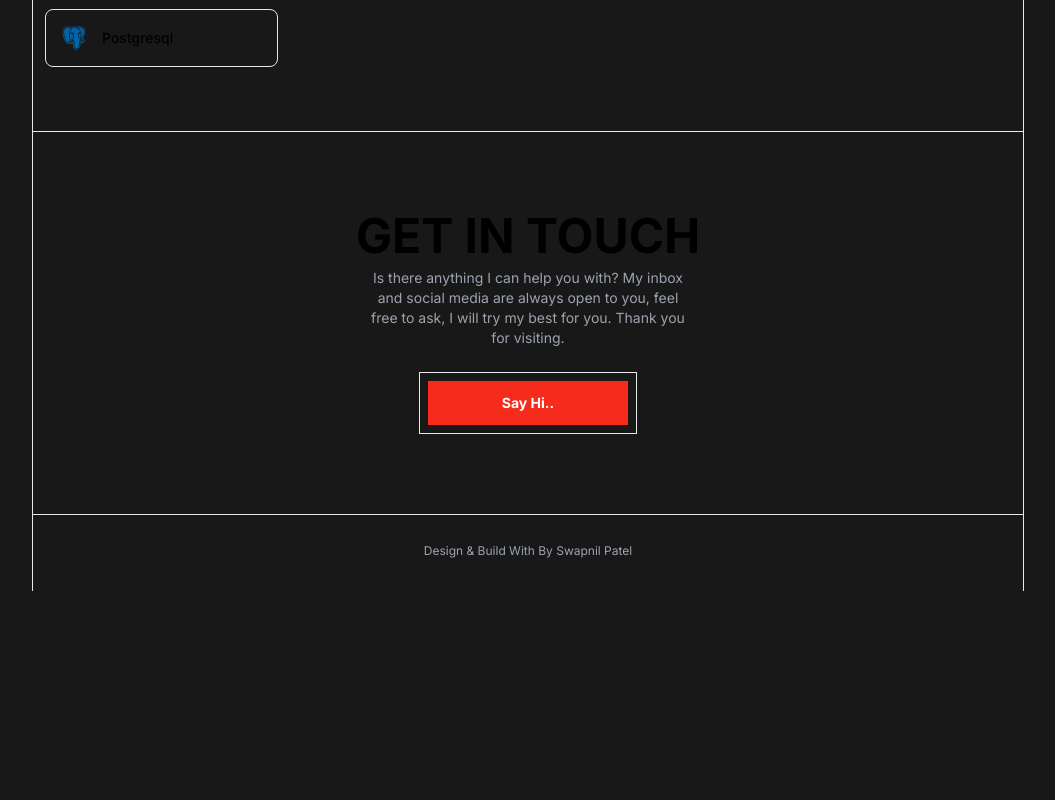
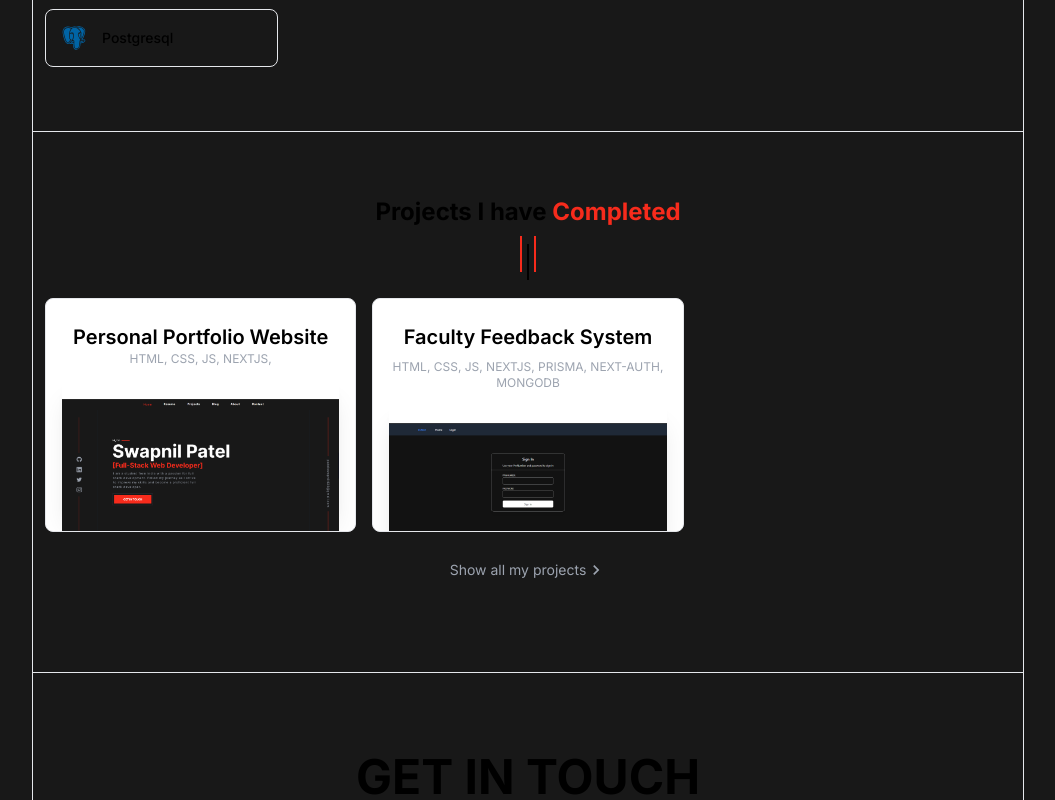
Before and after one commit to Swapnil1530/Portfolio, a Next.js app: page / in a window 1280 px wide. Shown: the part 1640-2440 px from the top of the page, without its empty margins (112-1167 px from the left). Before the commit the page ends 2231 px from the top, so only its background shows below. Built offline with nearby package versions, Linux system fonts and the light colour scheme.

Commit message:
feat : project section add ⚡️

```diff
--- a/app/page.tsx
+++ b/app/page.tsx
@@ -1,12 +1,37 @@
 import React from "react";
 import Link from "next/link";
-import { FaCode , FaCss3Alt, FaReact,FaJava , FaGitAlt , FaNodeJs } from "react-icons/fa";
-import { BsFillLightningChargeFill , BsFillBootstrapFill, BsGithub } from "react-icons/bs";
-import {TbBrandJavascript , TbBrandCpp , TbBrandTypescript} from "react-icons/tb";
-import {BiLogoPostgresql} from "react-icons/bi";
+import Image from "next/image";
+import PortFolio from "../public/portfolio.png";
+import Feedback from "../public/feedback.png";
+import {
+  FaCode,
+  FaCss3Alt,
+  FaReact,
+  FaJava,
+  FaGitAlt,
+  FaNodeJs,
+} from "react-icons/fa";
+import {
+  BsFillLightningChargeFill,
+  BsFillBootstrapFill,
+  BsGithub,
+} from "react-icons/bs";
+import {
+  TbBrandJavascript,
+  TbBrandCpp,
+  TbBrandTypescript,
+} from "react-icons/tb";
+import { BiLogoPostgresql } from "react-icons/bi";
 import { HiDownload } from "react-icons/hi";
 import { ImHtmlFive2 } from "react-icons/im";
-import {SiNextdotjs , SiTailwindcss, SiPrisma , SiExpress , SiMongodb} from "react-icons/si"
+import {
+  SiNextdotjs,
+  SiTailwindcss,
+  SiPrisma,
+  SiExpress,
+  SiMongodb,
+} from "react-icons/si";
+import {MdNavigateNext} from "react-icons/md";
 
 const Skills = [
   {
@@ -17,88 +42,89 @@ const Skills = [
   {
     id: 2,
     title: "CSS",
-    icon:<FaCss3Alt className="w-[28px] h-[28px] text-blue-500"/>
+    icon: <FaCss3Alt className="w-[28px] h-[28px] text-blue-500" />,
   },
   {
     id: 3,
     title: "Javascript",
-    icon:<TbBrandJavascript className="w-[28px] h-[28px] text-yellow-500"/>
+    icon: <TbBrandJavascript className="w-[28px] h-[28px] text-yellow-500" />,
   },
   {
     id: 4,
     title: "Tailwind Css",
-    icon:<SiTailwindcss className="w-[28px] h-[28px] text-[#6a83f7]" />
+    icon: <SiTailwindcss className="w-[28px] h-[28px] text-[#6a83f7]" />,
   },
   {
     id: 5,
     title: "Bootstrap",
-    icon:<BsFillBootstrapFill className="w-[28px] h-[28px] text-purple-700" />
+    icon: <BsFillBootstrapFill className="w-[28px] h-[28px] text-purple-700" />,
   },
   {
     id: 6,
     title: "React JS",
-    icon:<FaReact className="w-[28px] h-[28px] text-[#61DBFB]" />
+    icon: <FaReact className="w-[28px] h-[28px] text-[#61DBFB]" />,
   },
   {
     id: 7,
     title: "Next Js",
-    icon:<SiNextdotjs className="w-[28px] h-[28px]"/>
+    icon: <SiNextdotjs className="w-[28px] h-[28px]" />,
   },
   {
     id: 8,
     title: "C++",
-    icon:<TbBrandCpp className="w-[28px] h-[28px] text-blue-900"/>
+    icon: <TbBrandCpp className="w-[28px] h-[28px] text-blue-900" />,
   },
   {
     id: 9,
     title: "Java",
-    icon:<FaJava className="w-[28px] h-[28px] text-[#5382a1]"/>
+    icon: <FaJava className="w-[28px] h-[28px] text-[#5382a1]" />,
   },
   {
     id: 10,
     title: "Prisma ORM",
-    icon:<SiPrisma className="w-[28px] h-[28px]"/>
+    icon: <SiPrisma className="w-[28px] h-[28px]" />,
   },
   {
     id: 11,
     title: "TypeScript",
-    icon:<TbBrandTypescript className="w-[28px] h-[28px]"/>
+    icon: <TbBrandTypescript className="w-[28px] h-[28px] text-[#007acc]" />,
   },
   {
     id: 12,
     title: "Git",
-    icon:<FaGitAlt className="w-[28px] h-[28px]" />
+    icon: <FaGitAlt className="w-[28px] h-[28px] text-[#f34f29]" />,
   },
   {
     id: 13,
     title: "Github",
-    icon:<BsGithub className="w-[28px] h-[28px]"/>
+    icon: <BsGithub className="w-[28px] h-[28px]" />,
   },
   {
     id: 14,
     title: "Node js",
-    icon:<FaNodeJs className="w-[28px] h-[28px] text-green-700"/>
+    icon: <FaNodeJs className="w-[28px] h-[28px] text-green-700" />,
   },
   {
     id: 15,
     title: "Express Js",
-    icon:<SiExpress className="w-[28px] h-[28px]"/>
+    icon: <SiExpress className="w-[28px] h-[28px]" />,
   },
   {
     id: 16,
     title: "Mongo DB",
-    icon:<SiMongodb className="w-[28px] h-[28px] text-green-600"/>
+    icon: <SiMongodb className="w-[28px] h-[28px] text-green-600" />,
   },
   {
     id: 17,
     title: "Postgresql",
-    icon:<BiLogoPostgresql className="w-[28px] h-[28px] text-[#0064a5]"/>
+    icon: <BiLogoPostgresql className="w-[28px] h-[28px] text-[#0064a5]" />,
   },
 ];
+
 const Home = () => {
   return (
     <>
-      <header className=" bg-no-repeat bg-center px-3">
+      <section className=" bg-no-repeat bg-center px-3">
         <div className="react-reveal h-screen flex flex-col justify-center pt-16 items-center text-center lg:items-start lg:text-left">
           <span className="text-xs md:text-sm text-black flex items-center">
             <span className="dark:text-white">Hi, I'm</span>
@@ -124,7 +150,7 @@ const Home = () => {
             </span>
           </Link>
         </div>
-      </header>
+      </section>
       <section className="py-10 lg:py-16 px-3 border-b border-light-gray border-opacity-50 dark:border-gray-800">
         <h2 className="text-xl lg:text-2xl font-bold mb-0 text-center dark:text-white">
           What I can <span className="text-[#f72b1c]"> do</span>
@@ -197,15 +223,73 @@ const Home = () => {
                 <div className="flex items-center px-3 py-3 border rounded-lg border-light-gray dark:border-gray-800  hover:border-white hover:bg-[#f72b1c]">
                   <div className=" flex items-center justify-center md:w-8 md:h-8 text-black dark:text-white">
                     {data.icon}
-                    </div>
-                    <h3 className="ml-2 text-xs font-medium text-black dark:text-white md:text-sm md:ml-3 ">
-                      {data.title}
-                    </h3>
-
+                  </div>
+                  <h3 className="ml-2 text-xs font-medium text-black dark:text-white md:text-sm md:ml-3 ">
+                    {data.title}
+                  </h3>
                 </div>
               </div>
             );
           })}
+        </div>
+      </section>
+      <section className="py-10 lg:py-16 px-3 border-b border-light-gray border-opacity-50 dark:border-gray-800">
+        <h2 className="text-xl lg:text-2xl font-bold mb-0 text-center dark:text-white">
+          Projects I have <span className="text-[#f72b1c]">Completed</span>
+        </h2>
+        <div className="text-center mt-2 mb-3 lg:mb-5">
+          <span className="inline-block bg-[#f72b1c] w-[1.5px] lg:w-[2px] h-8 lg:h-9"></span>
+          <span className="inline-block bg-black dark:bg-white w-[1.5px] lg:w-[2px] h-8 lg:h-9 mx-1 lg:mx-[5px] -mb-2"></span>
+          <span className="inline-block bg-[#f72b1c] w-[1.5px] lg:w-[2px] h-8 lg:h-9"></span>
+        </div>
+        <div className="grid grid-cols-1 sm:grid-cols-2 lg:grid-cols-3 gap-x-4 gap-y-6">
+          <div className="bg-white dark:bg-[#181818] border border-light-gray dark:border-gray-800 rounded-lg px-4 pt-6 text-center overflow-hidden">
+            <div className="mb-3">
+              <Link href="https://portfoliosp.vercel.app" target="_blank">
+                <h3 className="text-black dark:text-white text-base lg:text-xl font-semibold transition duration-300 hover:text-primary">
+                  Personal Portfolio Website
+                </h3>
+              </Link>
+              <p className="text-gray-400 text-xs">HTML, CSS, JS, NEXTJS,</p>
+            </div>
+            <div className="shadow-xl">
+              <span className="transition duration-300 transform translate-y-5 hover:translate-y-0 "></span>
+              <Image
+                alt="portfolio_pic"
+                src={PortFolio}
+                className="transition duration-300 transform translate-y-5 hover:translate-y-0"
+              />
+            </div>
+          </div>
+          <div className="bg-white dark:bg-[#181818] border border-light-gray dark:border-gray-800 rounded-lg px-4 pt-6 text-center overflow-hidden">
+            <div className="mb-3">
+              <Link href="https://Feedback-systems.vercel.app" target="_blank">
+                <h3 className="text-black dark:text-white text-base lg:text-xl font-semibold transition duration-300 hover:text-primary">
+                  Faculty Feedback System
+                </h3>
+              </Link>
+              <p className="text-gray-400 text-xs mt-2">
+                HTML, CSS, JS, NEXTJS, PRISMA, NEXT-AUTH, MONGODB
+              </p>
+            </div>
+            <div className="shadow-xl">
+              <span className="transition duration-300 transform translate-y-5 hover:translate-y-0 "></span>
+              <Image
+                alt="Feedback_pic"
+                src={Feedback}
+                className="transition duration-300 transform translate-y-5 hover:translate-y-0"
+              />
+            </div>
+          </div>
+        </div>
+
+        <div className=" text-center py-7">
+          <Link
+            className=" flex items-center justify-center text-xs transition duration-300 md:text-sm text-gray-400 hover:text-[#f72b1c]"
+            href="/Project"
+          >
+            Show all my projects <MdNavigateNext className="w-[20px] h-[20px]"/>
+          </Link>
         </div>
       </section>
     </>
```
Also changed, not shown: public/feedback.png (added), public/portfolio.png (added).
